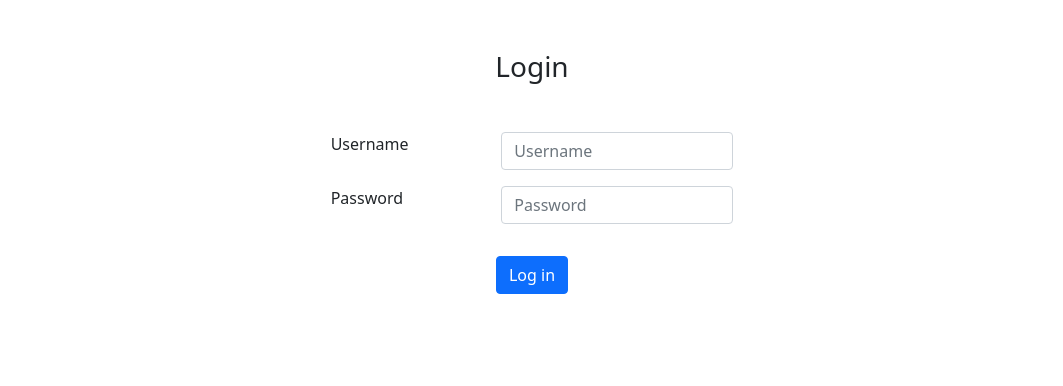
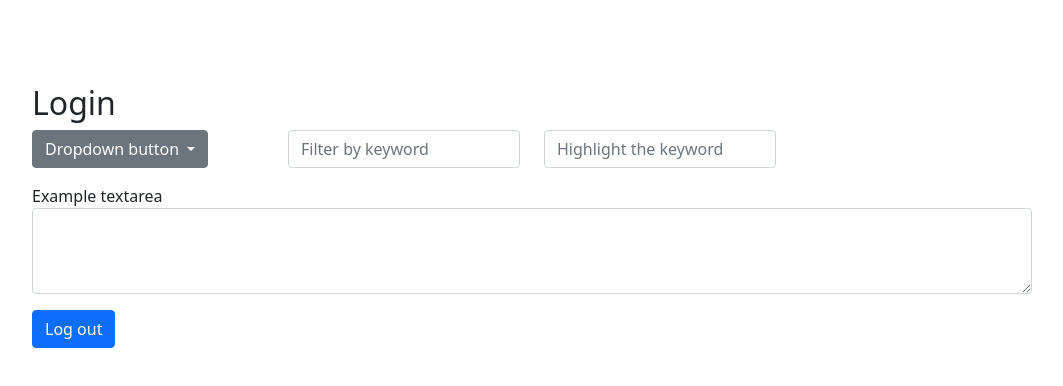
Before and after one commit to Kmzbch/Skycope-Log-Viewer-Client, an Angular app: page / in a window 1280 px wide. Before the commit this address led to /login. Shown: the top 386 px of the page, without its empty margins (108-1171 px from the left). Built offline with nearby package versions, Linux system fonts and the light colour scheme.

Commit message:
login error message modified

```diff
--- a/angular.json
+++ b/angular.json
@@ -103,7 +103,11 @@
               "./node_modules/bootstrap/dist/css/bootstrap.min.css",
               "src/styles.scss"
             ],
-            "scripts": []
+            "scripts": [
+              "./node_modules/jquery/dist/jquery.slim.min.js",
+              "./node_modules/bootstrap/dist/js/bootstrap.min.js",
+              "./node_modules/popper.js/dist/umd/popper.min.js"
+            ]
           }
         }
       }
--- a/package.json
+++ b/package.json
@@ -20,6 +20,8 @@
     "@angular/router": "~12.1.1",
     "@ng-bootstrap/ng-bootstrap": "^10.0.0",
     "bootstrap": "^5.0.2",
+    "jquery": "^3.6.0",
+    "popper.js": "^1.16.1",
     "rxjs": "~6.6.0",
     "tslib": "^2.2.0",
     "zone.js": "~0.11.4"
--- a/src/app/app.component.ts
+++ b/src/app/app.component.ts
@@ -1,5 +1,4 @@
 import { Component } from '@angular/core';
-import { Router } from '@angular/router';
 import { User } from './models/user';
 import { AuthService } from './shared-services/auth.service';
 @Component({
@@ -12,7 +11,6 @@ export class AppComponent {
   currentUser: User | null = new User();
 
   constructor(
-      private router: Router,
       private authService: AuthService
   ) {
       this.authService.currentUser.subscribe(x => this.currentUser = x);
--- a/src/app/helpers/auth.guard.ts
+++ b/src/app/helpers/auth.guard.ts
@@ -12,6 +12,7 @@ export class AuthGuard implements CanActivate {
 
     canActivate(route: ActivatedRouteSnapshot, state: RouterStateSnapshot) {
         const currentUser = this.authService.currentUserValue;
+        console.log(currentUser);
         if (currentUser) {
             return true;
         }
--- a/src/app/pages/home/home.component.html
+++ b/src/app/pages/home/home.component.html
@@ -1,17 +1,27 @@
 <div class="container col-md-3 mb-3">
   <h2>Login</h2>
 
-  <!-- TODO: contain Popper.js -->
   <div class="row">
-    <div class="dropdown show">
-      <button class="btn btn-secondary dropdown-toggle" type="button" id="dropdownMenuButton" data-toggle="dropdown" aria-haspopup="true" aria-expanded="true">
+    <div class="dropdown col-md-3 mb-3">
+      <button class="btn btn-secondary dropdown-toggle" type="button" id="dropdownMenuButton" data-toggle="dropdown" aria-haspopup="true" aria-expanded="false">
         Dropdown button
       </button>
-      <div class="dropdown-menu show" aria-labelledby="dropdownMenuButton">
+      <div class="dropdown-menu" aria-labelledby="dropdownMenuButton">
         <a class="dropdown-item" href="#">Service 1</a>
         <a class="dropdown-item" href="#">Service 2</a>
       </div>
     </div>
+
+    <!-- <div class="nav-item dropdown">
+      <a class="nav-link dropdown-toggle" data-toggle="dropdown" href="#" role="button" aria-haspopup="true" aria-expanded="false">Dropdown</a>
+      <div class="dropdown-menu">
+        <a class="dropdown-item" href="#">Action</a>
+        <a class="dropdown-item" href="#">Another action</a>
+        <a class="dropdown-item" href="#">Something else here</a>
+        <div class="dropdown-divider"></div>
+        <a class="dropdown-item" href="#">Separated link</a>
+      </div>
+    </div> -->
 
     <div class="col-md-3 mb-3">
       <input
@@ -30,6 +40,9 @@
       />
     </div>
 
+
+  </div>
+  <div class="row">
     <div class="mb-3">
       <label for="exampleFormControlTextarea1">Example textarea</label>
       <textarea
@@ -38,7 +51,10 @@
         rows="3"
       ></textarea>
     </div>
-    <button type="submit" class="btn btn-primary" (click)="logout()">Log out</button>
-
+  </div>
+  <div class="row">
+    <div class="col-md-3">
+      <button type="submit" class="btn btn-primary" (click)="logout()">Log out</button>
+    </div>
   </div>
 </div>
--- a/src/app/pages/login/login.component.html
+++ b/src/app/pages/login/login.component.html
@@ -19,6 +19,7 @@
           [ngClass]="{
             'is-invalid': submitted && formControls.username.errors
           }"
+          (input)="resetErrorMessage()"
           formControlName="username"
           placeholder="Username"
         />
@@ -44,11 +45,13 @@
       </div>
       <div class="col-md-3 mb-3">
         <input
+
           type="password"
           class="form-control"
           [ngClass]="{
             'is-invalid': submitted && formControls.password.errors
           }"
+          (input)="resetErrorMessage()"
           formControlName="password"
           placeholder="Password"
         />
@@ -70,7 +73,7 @@
 
     <div class="row justify-content-center">
       <div class="col-md-5 mb-3">
-        <div *ngIf="showErrorMessage" class="text-danger">
+        <div *ngIf="showErrorMessage" class="text-danger text-center">
           Invalid username and password Please try again.
         </div>
       </div>
--- a/src/app/pages/login/login.component.ts
+++ b/src/app/pages/login/login.component.ts
@@ -66,6 +66,10 @@ export class LoginComponent implements OnInit {
         return this.loginForm.controls;
     }
 
+    resetErrorMessage() {
+        this.showErrorMessage = false;
+    }
+
     onSubmit() {
 
         if (this.loginForm.invalid) {
--- a/src/index.html
+++ b/src/index.html
@@ -9,5 +9,10 @@
 </head>
 <body>
   <app-root></app-root>
+  <script src="https://code.jquery.com/jquery-3.2.1.slim.min.js"></script>
+<script src="https://cdnjs.cloudflare.com/ajax/libs/popper.js/1.12.9/umd/popper.min.js"></script>
+<script src="https://maxcdn.bootstrapcdn.com/bootstrap/4.0.0/js/bootstrap.min.js"></script>
+
+
 </body>
 </html>
```
Also changed, not shown: src/app/app-routing.module.ts (+11 -9 lines), 1 other file (tests, documents, lock files or other folders).
